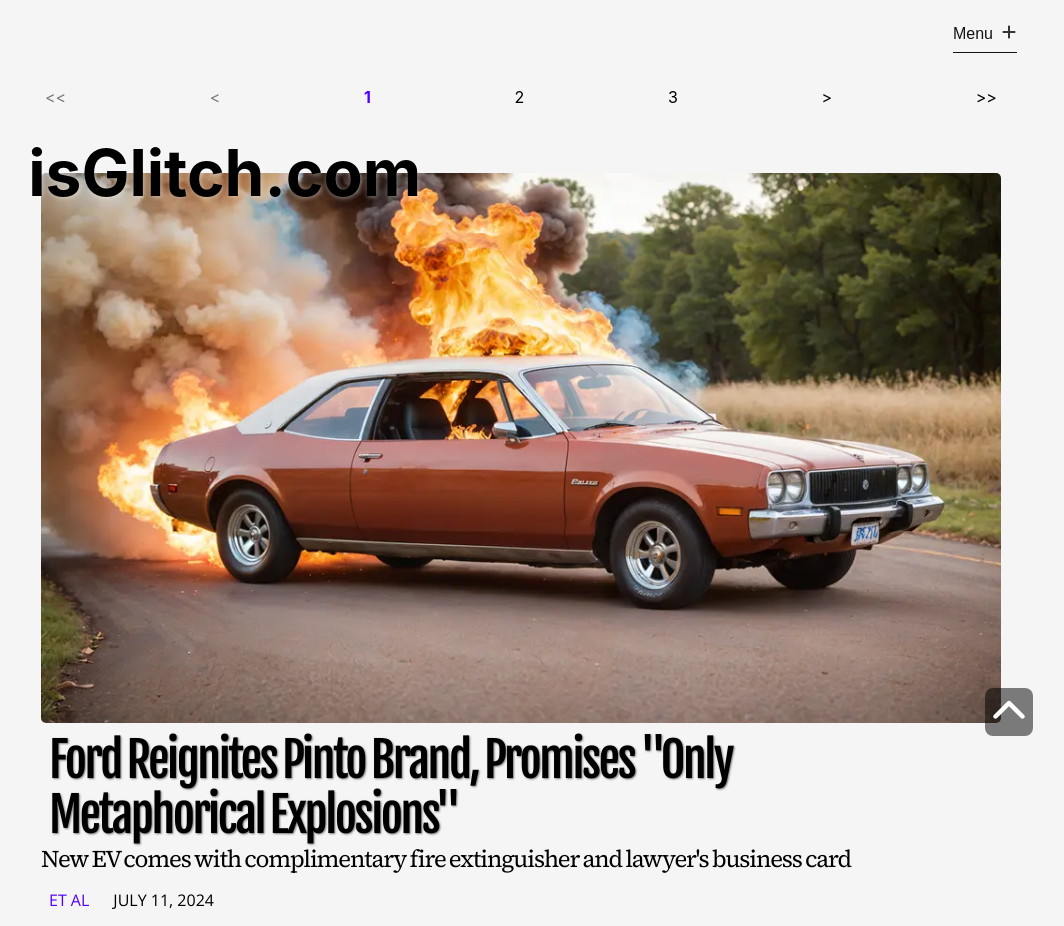
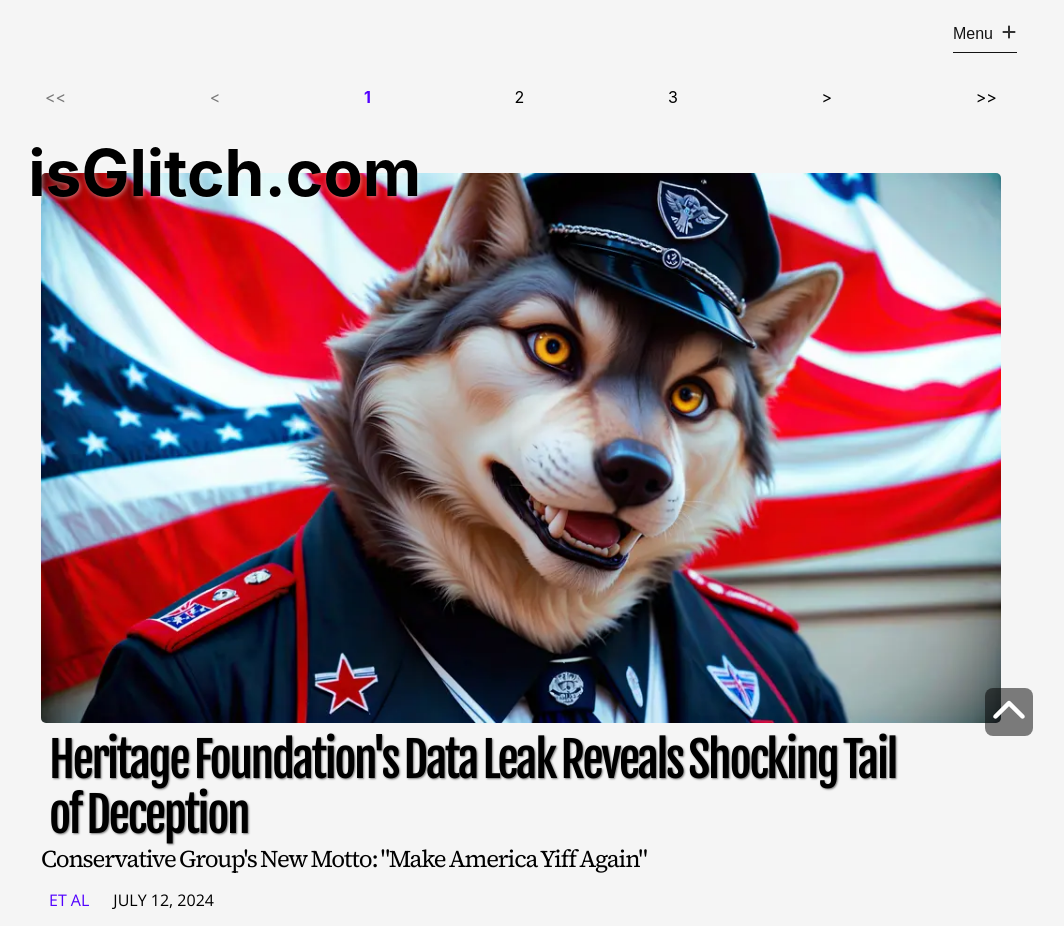
Before and after one commit to orbithammer/theGlitch, a React (Vite) app: page / in a window 1280 px wide. Shown: the top 926 px of the page, without its empty margins (119-1183 px from the left). Built offline with nearby package versions, Linux system fonts and the light colour scheme; a web font is replaced by a local one.

Commit message:
added netlify.toml file

```diff
--- a/src/data/articles.ts
+++ b/src/data/articles.ts
@@ -1298,4 +1298,31 @@ export const articlesData = [
             `In the end, one has to wonder: Is this a bold step into the future of transportation, or just another case of corporate necromancy gone awry? Only time - and crash test dummies - will tell. But one thing's for sure: in the cutthroat world of EVs, Ford's strategy of "it can't possibly be worse than last time" is certainly... electrifying.`,
         ]
     },
+    {
+        id: 60,
+        articleUrl: `20240712-heritage-foundations-data`,
+        category: `tech`,
+        img: `/images/20240712-heritage-foundations-data.webp`,
+        alt: `an evil anthropomorphic wolf wearing a Naziesque uniform with a US flag in the background`,
+        header: `Heritage Foundation's Data Leak Reveals Shocking Tail of Deception`,
+        subhead: `Conservative Group's New Motto: "Make America Yiff Again"`,
+        tags: [`Hackers`, `SiegedSec`, `Heritage Foundation`],
+        author: `Et Al`,
+        datePublished: new Date(2024,6,12,16),
+        articleBody: [
+            `The Heritage Foundation's frantic denials of being hacked by 'gay furries' have only intensified suspicions about what can only be described as the most fabulous fascist plot in political history.`,
+
+            `Hacktivist group SiegedSec, apparently bored with run-of-the-mill government corruption, decided to spice things up by releasing 200 gigabytes of the Heritage Foundation's deepest, furriest secrets. And oh boy, did they uncover a doozy.`,
+
+            `Project 2025, once thought to be a straightforward blueprint for turning America into a garden-variety fascist state, has been revealed as something far more nefarious - a comprehensive plan to transform the United States into a furry fascist regime. That's right, folks. The Heritage Foundation, long considered a bastion of conservative values, has been secretly plotting to replace democracy with a technicolor dictatorship of faux fur.`,
+
+            `Internal memos detail plans for mandatory fursuit rallies, the replacement of the Pledge of Allegiance with a rousing "Furhrer's Fursona Oath," and constitutional amendments guaranteeing the right to bear ears - but only for state-approved species. The Department of Defense budget has been reallocated to develop tactical scritching techniques for crowd control, while the Federal Reserve is set to introduce a new currency featuring the stern, anthropomorphic visage of their chosen leader: General Fluffles.`,
+
+            `When reached for comment, a visibly flustered Heritage Foundation spokesperson, sporting what appeared to be hastily hidden wolf ears, stated, "This is all a big misunderstanding. We were simply... exploring alternative governance models based on the, uh, efficient hierarchies found in wolf packs. It's purely theoretical, of course."`,
+
+            `As America grapples with this earth-shattering revelation, one thing is clear: the future of authoritarianism is far more colorful, cuddly, and uncomfortably warm than anyone could have imagined.`,
+
+            `But as the saying goes, you can lead a nation to furry fascism, but you can't make them yiff.`,
+        ]
+    },
 ]
```
Also changed, not shown: public/images/20240712-heritage-foundations-data.webp (added), 1 other file (tests, documents, lock files or other folders).
